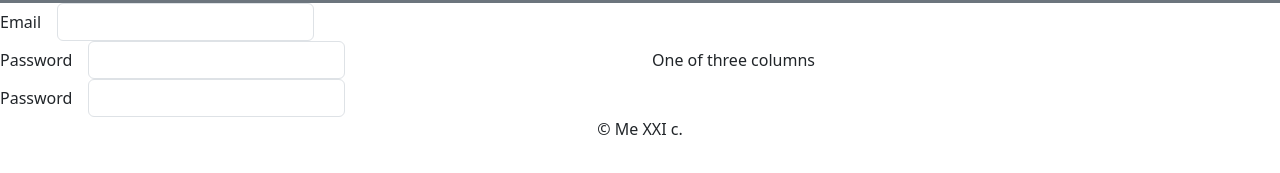
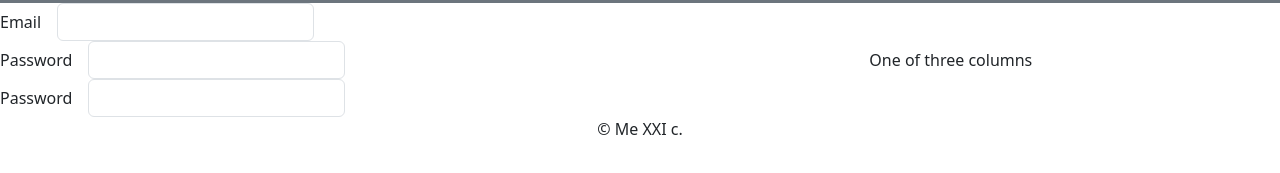
Before and after one commit to MarekS1i/rep, a plain HTML site: page index.html in a window 1280 px wide. Shown: the part 93-266 px from the top of the page. Drawn offline with nearby package versions, Linux system fonts and the light colour scheme.

Commit message:
changed col sizes

```diff
--- a/index.html
+++ b/index.html
@@ -15,7 +15,7 @@
       </nav>
     </header>
     <div class="row align-items-center">
-        <div class="col 9">
+        <div class="col-8">
             <div class="row g-3 align-items-center">
                 <div class="col-auto">
                   <label class="col-form-label">Email</label>
@@ -41,7 +41,7 @@
                 </div>
             </div>
         </div>
-        <div class="col 3">
+        <div class="col-4">
           One of three columns
         </div>
     </div>
```
